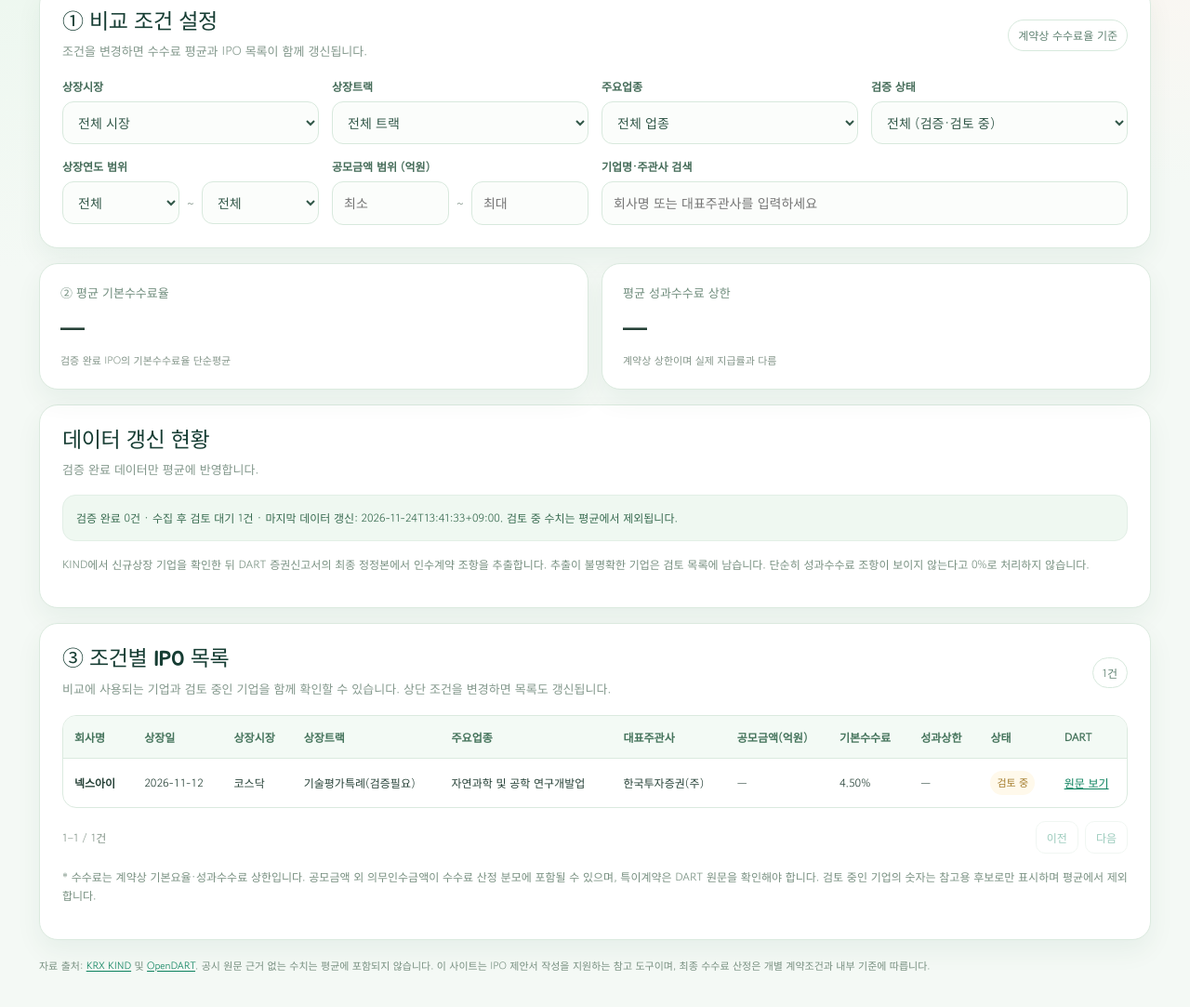
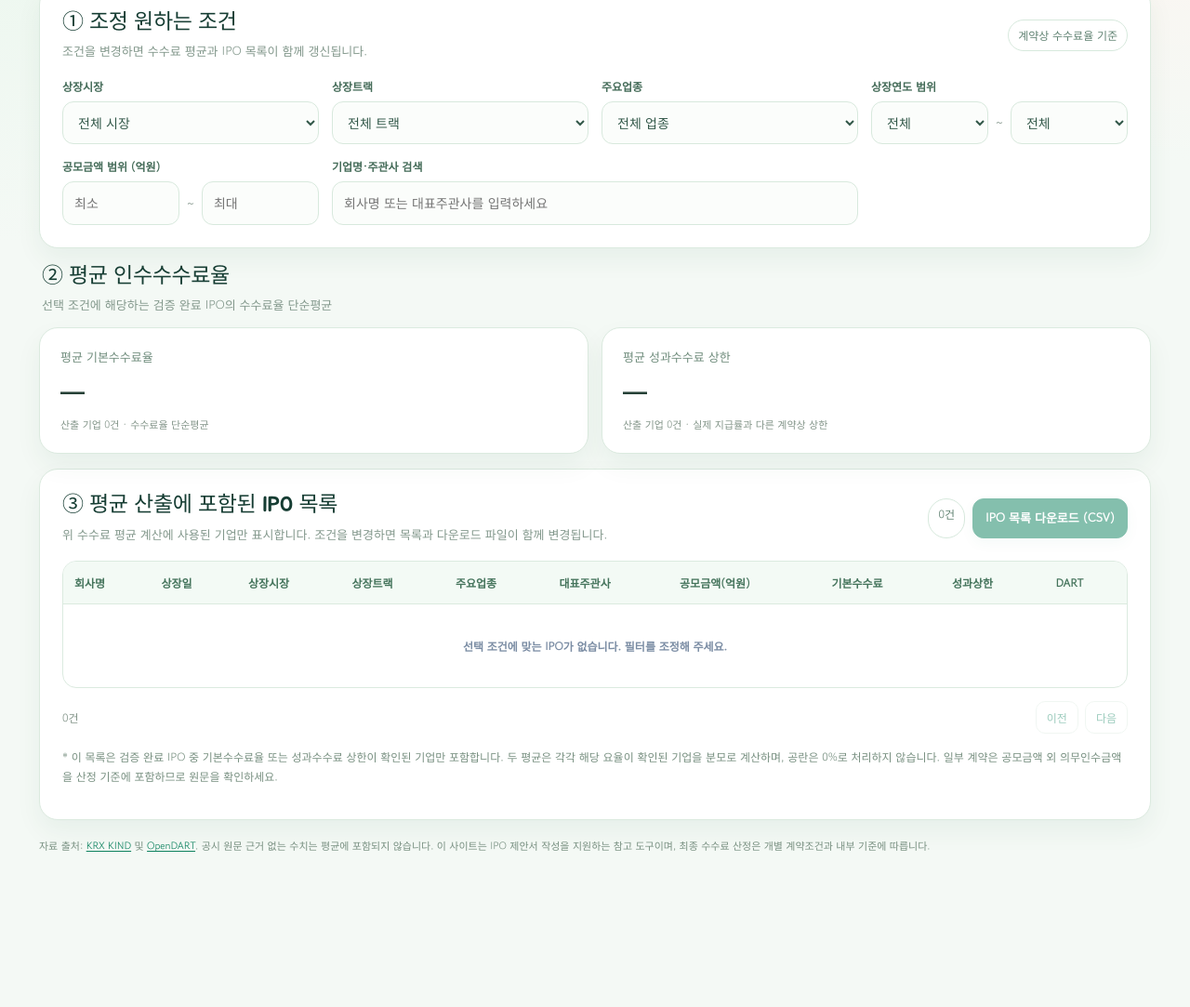
Before and after one commit to juyeong0379/ipo-fee-dashboard, a plain HTML site: page docs/index.html in a window 1280 px wide. Shown: the part 279-1362 px from the top of the page at 93% size. After the commit the page ends 1263 px from the top, so only its background shows below. Drawn offline with Linux system fonts and the light colour scheme.

Commit message:
ux: streamline to conditions, fee averages, and exact contributing IPO list with one CSV export

```diff
--- a/docs/index.html
+++ b/docs/index.html
@@ -41,6 +41,9 @@ footer{color:#8090a6;font-size:11px;line-height:1.8;padding-top:2px}
 @media(max-width:900px){.filters{grid-template-columns:repeat(2,1fr)}.chartwrap{grid-template-columns:1fr}.stats{grid-template-columns:1fr 1fr}}
 @media(max-width:600px){main{padding:23px 13px 50px}header .inner{padding:13px}.hero{display:block}.headactions{justify-content:start;margin-top:15px}.filters{grid-template-columns:1fr}.searchwide{grid-column:auto}.stats{grid-template-columns:1fr}section{padding:18px}.brand .pill{display:none}h1{font-size:26px}}
 
+.result-heading{margin:4px 0 13px 3px}.result-heading h2{margin:0 0 4px}.result-heading .sectionhint{margin:0 0 2px}
+.btn:disabled{opacity:.5;cursor:not-allowed}
+@media(max-width:700px){.topline{flex-wrap:wrap}.topline .headactions{width:100%;justify-content:space-between}}
 /* Matching the user's existing IB Daily Briefing design system:
    pale mint background, Jua/Gowun Dodum typography and green category pills. */
 :root{--navy:#163d33;--blue:#0b815d;--ink:#264137;--muted:#7a8d82;--border:#dbeadf;--bg:#f4f9f5;--mint:#e5f3e8;--green:#0b815d;--soft:#eff8f1;--shadow:0 12px 28px rgba(21,78,53,.06);font-family:'Gowun Dodum','Apple SD Gothic Neo','Malgun Gothic',sans-serif}
@@ -86,37 +89,34 @@ thead{background:#f3faf5}th{color:#45745c}tbody tr:hover{background:#f7fbf8}
 <header><div class="inner"><div class="brand"><span class="logo">IB</span><span>IB Intelligence</span><span class="pill">IPO FEE MONITORING</span></div><span id="sync" class="meta">데이터 확인 중</span></div></header>
 <main>
 <div class="hero"><div><h1>IPO Fee Benchmark</h1><p class="sub">상장제안서 수수료 산정을 위한 유사 IPO 계약조건 비교 대시보드</p></div>
-<div class="headactions"><a class="btn" href="ipo_master.csv" target="_blank" rel="noopener">검증 DB (CSV)</a><button class="btn" id="download">필터 결과 CSV</button><button class="btn primary" id="reset">조건 초기화</button></div></div>
+<div class="headactions"><button class="btn primary" id="reset">조건 초기화</button></div></div>
 <nav class="quick-market" aria-label="상장시장 빠른 선택"><span class="quick-market-label">MARKET VIEW</span><button type="button" class="market-tab active" data-market="">전체 IPO</button><button type="button" class="market-tab" data-market="코스피">코스피</button><button type="button" class="market-tab" data-market="코스닥">코스닥</button></nav>
-<section><div class="topline"><div><h2>① 비교 조건 설정</h2><div class="sectionhint">조건을 변경하면 수수료 평균과 IPO 목록이 함께 갱신됩니다.</div></div><span class="pill">계약상 수수료율 기준</span></div>
+<section><div class="topline"><div><h2>① 조정 원하는 조건</h2><div class="sectionhint">조건을 변경하면 수수료 평균과 IPO 목록이 함께 갱신됩니다.</div></div><span class="pill">계약상 수수료율 기준</span></div>
 <div class="filters">
 <div class="field"><label for="market">상장시장</label><select id="market"><option value="">전체 시장</option><option>코스닥</option><option>코스피</option></select></div>
 <div class="field"><label for="track">상장트랙</label><select id="track"><option value="">전체 트랙</option></select></div>
 <div class="field"><label for="industry">주요업종</label><select id="industry"><option value="">전체 업종</option></select></div>
-<div class="field"><label for="state">검증 상태</label><select id="state"><option value="">전체 (검증·검토 중)</option><option value="approved">검증 완료</option><option value="pending">검토 중</option></select></div>
+
 <div class="field"><label for="yearFrom">상장연도 범위</label><div class="range"><select id="yearFrom"></select><span>~</span><select id="yearTo"></select></div></div>
 <div class="field"><label for="amountMin">공모금액 범위 (억원)</label><div class="range"><input id="amountMin" type="number" min="0" step="10" placeholder="최소"><span>~</span><input id="amountMax" type="number" min="0" step="10" placeholder="최대"></div></div>
 <div class="field searchwide"><label for="search">기업명·주관사 검색</label><input id="search" placeholder="회사명 또는 대표주관사를 입력하세요"></div>
 </div></section>
-<div class="stats"><div class="metric"><span>② 평균 기본수수료율</span><strong id="baseMean" class="empty">—</strong><small>검증 완료 IPO의 기본수수료율 단순평균</small></div>
-<div class="metric"><span>평균 성과수수료 상한</span><strong id="perfMean" class="empty">—</strong><small>계약상 상한이며 실제 지급률과 다름</small></div>
+<div class="result-heading"><h2>② 평균 인수수수료율</h2><p class="sectionhint">선택 조건에 해당하는 검증 완료 IPO의 수수료율 단순평균</p></div>
+<div class="stats"><div class="metric"><span>평균 기본수수료율</span><strong id="baseMean" class="empty">—</strong><small id="baseSample">산출 가능한 IPO 0건</small></div>
+<div class="metric"><span>평균 성과수수료 상한</span><strong id="perfMean" class="empty">—</strong><small id="perfSample">산출 가능한 IPO 0건 · 실제 지급률과 다름</small></div>
 </div>
-<section><div class="topline"><div><h2>데이터 갱신 현황</h2><div class="sectionhint">검증 완료 데이터만 평균에 반영합니다.</div></div></div>
-<div class="statusline" id="statusmessage">원본 DB 및 검토 목록을 불러오는 중입니다.</div>
-<p class="note">KIND에서 신규상장 기업을 확인한 뒤 DART 증권신고서의 최종 정정본에서 인수계약 조항을 추출합니다. 추출이 불명확한 기업은 검토 목록에 남습니다. 단순히 성과수수료 조항이 보이지 않는다고 0%로 처리하지 않습니다.</p>
-</section>
-<section><div class="topline"><div><h2>③ 조건별 IPO 목록</h2><p class="sectionhint">비교에 사용되는 기업과 검토 중인 기업을 함께 확인할 수 있습니다. 상단 조건을 변경하면 목록도 갱신됩니다.</p></div><span id="numRecords" class="pill">0건</span></div>
-<div class="tablewrap"><table><thead><tr><th>회사명</th><th>상장일</th><th>상장시장</th><th>상장트랙</th><th>주요업종</th><th>대표주관사</th><th>공모금액(억원)</th><th>기본수수료</th><th>성과상한</th><th>상태</th><th>DART</th></tr></thead><tbody id="tbody"><tr><td colspan="11" style="text-align:center;color:#71839e;padding:35px">데이터를 불러오는 중입니다.</td></tr></tbody></table></div>
+<section><div class="topline"><div><h2>③ 평균 산출에 포함된 IPO 목록</h2><p class="sectionhint">위 수수료 평균 계산에 사용된 기업만 표시합니다. 조건을 변경하면 목록과 다운로드 파일이 함께 변경됩니다.</p></div><div class="headactions"><span id="numRecords" class="pill">0건</span><button class="btn primary" id="download">IPO 목록 다운로드 (CSV)</button></div></div>
+<div class="tablewrap"><table><thead><tr><th>회사명</th><th>상장일</th><th>상장시장</th><th>상장트랙</th><th>주요업종</th><th>대표주관사</th><th>공모금액(억원)</th><th>기본수수료</th><th>성과상한</th><th>DART</th></tr></thead><tbody id="tbody"><tr><td colspan="10" style="text-align:center;color:#71839e;padding:35px">데이터를 불러오는 중입니다.</td></tr></tbody></table></div>
 <div class="tablefoot"><span id="pageinfo">—</span><div class="pager"><button id="prev" disabled>이전</button><button id="next" disabled>다음</button></div></div>
-<p class="note">* 수수료는 계약상 기본요율·성과수수료 상한입니다. 공모금액 외 의무인수금액이 수수료 산정 분모에 포함될 수 있으며, 특이계약은 DART 원문을 확인해야 합니다. 검토 중인 기업의 숫자는 참고용 후보로만 표시하며 평균에서 제외합니다.</p>
+<p class="note">* 이 목록은 검증 완료 IPO 중 기본수수료율 또는 성과수수료 상한이 확인된 기업만 포함합니다. 두 평균은 각각 해당 요율이 확인된 기업을 분모로 계산하며, 공란은 0%로 처리하지 않습니다. 일부 계약은 공모금액 외 의무인수금액을 산정 기준에 포함하므로 원문을 확인하세요.</p>
 </section>
 <footer>자료 출처: <a href="https://kind.krx.co.kr/listinvstg/listingcompany.do?method=searchListingTypeMain" target="_blank" rel="noopener">KRX KIND</a> 및 <a href="https://opendart.fss.or.kr/" target="_blank" rel="noopener">OpenDART</a>. 공시 원문 근거 없는 수치는 평균에 포함되지 않습니다. 이 사이트는 IPO 제안서 작성을 지원하는 참고 도구이며, 최종 수수료 산정은 개별 계약조건과 내부 기준에 따릅니다.</footer>
 </main><script>
 (function(){
 "use strict";
-var approved=[],pending=[],all=[],filtered=[],page=1,perPage=15,updated=null;
+var approved=[],all=[],filtered=[],page=1,perPage=15,updated=null;
 var el=function(x){return document.getElementById(x)};
-var controls=["market","track","industry","state","yearFrom","yearTo","amountMin","amountMax","search"];
+var controls=["market","track","industry","yearFrom","yearTo","amountMin","amountMax","search"];
 function safe(s){return String(s==null?"":s).replace(/[&<>"']/g,function(c){return {"&":"&amp;","<":"&lt;",">":"&gt;",'"':"&quot;","'":"&#39;"}[c]})}
 function number(x){if(x===null||x===undefined||String(x).trim()==="")return null;var n=Number(String(x).replace(/,/g,""));return Number.isFinite(n)?n:null}
 function format(x){return x===null?"—":x.toLocaleString("ko-KR",{maximumFractionDigits:2})}
@@ -133,8 +133,6 @@ var year=Number((r.listing_date||"").slice(0,4)),amt=number(r.offering_amount_10
 if(el("market").value&&r.market!==el("market").value)return false;
 if(el("track").value&&r.listing_track!==el("track").value)return false;
 if(el("industry").value&&r.industry!==el("industry").value)return false;
-if(el("state").value==="approved"&&!isApproved(r))return false;
-if(el("state").value==="pending"&&isApproved(r))return false;
 if(yearFrom!==null&&year<yearFrom)return false;
 if(yearTo!==null&&year>yearTo)return false;
 if(min!==null&&(amt===null||amt<min))return false;
@@ -142,29 +140,40 @@ if(max!==null&&(amt===null||amt>max))return false;
 if(search&&(r.company_name+" "+r.lead_underwriter_1+" "+r.lead_underwriter_2).toLowerCase().indexOf(search)<0)return false;
 return true;
 });page=1;document.querySelectorAll(".market-tab").forEach(function(btn){btn.classList.toggle("active",btn.getAttribute("data-market")===el("market").value)});render()}
-function render(){var verified=filtered.filter(isApproved),base=avg(verified,"base_fee_pct"),perf=avg(verified,"performance_fee_cap_pct");
-el("baseMean").textContent=base===null?"—":base.toFixed(2)+"%";el("perfMean").textContent=perf===null?"—":perf.toFixed(2)+"%";el("numRecords").textContent=filtered.length+"건";
+function render(){var base=avg(filtered,"base_fee_pct"),perf=avg(filtered,"performance_fee_cap_pct");
+var baseCount=filtered.filter(function(r){return validRate(r.base_fee_pct)!==null}).length;
+var perfCount=filtered.filter(function(r){return validRate(r.performance_fee_cap_pct)!==null}).length;
+el("baseMean").textContent=base===null?"—":base.toFixed(2)+"%";el("perfMean").textContent=perf===null?"—":perf.toFixed(2)+"%";
+el("baseSample").textContent="산출 기업 "+baseCount+"건 · 수수료율 단순평균";
+el("perfSample").textContent="산출 기업 "+perfCount+"건 · 실제 지급률과 다른 계약상 상한";
+el("numRecords").textContent=filtered.length+"건";el("download").disabled=!filtered.length;
 var start=(page-1)*perPage,part=filtered.slice(start,start+perPage),td=part.map(function(r){
-var approved=isApproved(r),link=/^https:\/\/dart\.fss\.or\.kr\//.test(r.source_url||"")?'<a href="'+safe(r.source_url)+'" target="_blank" rel="noopener">원문 보기</a>':"—";
-return '<tr><td>'+safe(r.company_name||"—")+'</td><td class="mono">'+safe(r.listing_date||"—")+'</td><td>'+safe(r.market||"—")+'</td><td>'+safe(r.listing_track||"—")+'</td><td>'+safe(r.industry||"—")+'</td><td>'+safe([r.lead_underwriter_1,r.lead_underwriter_2].filter(Boolean).join(", ")||"—")+'</td><td class="mono">'+format(number(r.offering_amount_100m))+'</td><td class="mono">'+(validRate(r.base_fee_pct)===null?"—":validRate(r.base_fee_pct).toFixed(2)+"%")+'</td><td class="mono">'+(validRate(r.performance_fee_cap_pct)===null?"—":validRate(r.performance_fee_cap_pct).toFixed(2)+"%")+'</td><td><span class="tag'+(approved?"":" pending")+'">'+(approved?"검증 완료":"검토 중")+'</span></td><td>'+link+'</td></tr>'}).join("");
-el("tbody").innerHTML=td||'<tr><td colspan="11" style="padding:35px;text-align:center;color:#7b8da4">선택 조건에 맞는 IPO가 없습니다. 필터를 조정해 주세요.</td></tr>';
+var link=/^https:\/\/dart\.fss\.or\.kr\//.test(r.source_url||"")?'<a href="'+safe(r.source_url)+'" target="_blank" rel="noopener">원문 보기</a>':"—";
+return '<tr><td>'+safe(r.company_name||"—")+'</td><td class="mono">'+safe(r.listing_date||"—")+'</td><td>'+safe(r.market||"—")+'</td><td>'+safe(r.listing_track||"—")+'</td><td>'+safe(r.industry||"—")+'</td><td>'+safe([r.lead_underwriter_1,r.lead_underwriter_2].filter(Boolean).join(", ")||"—")+'</td><td class="mono">'+format(number(r.offering_amount_100m))+'</td><td class="mono">'+(validRate(r.base_fee_pct)===null?"—":validRate(r.base_fee_pct).toFixed(2)+"%")+'</td><td class="mono">'+(validRate(r.performance_fee_cap_pct)===null?"—":validRate(r.performance_fee_cap_pct).toFixed(2)+"%")+'</td><td>'+link+'</td></tr>'}).join("");
+el("tbody").innerHTML=td||'<tr><td colspan="10" style="padding:35px;text-align:center;color:#7b8da4">선택 조건에 맞는 IPO가 없습니다. 필터를 조정해 주세요.</td></tr>';
 el("pageinfo").textContent=filtered.length?(start+1)+"–"+Math.min(start+perPage,filtered.length)+" / "+filtered.length+"건":"0건";
 el("prev").disabled=page===1;el("next").disabled=page*perPage>=filtered.length;
-el("statusmessage").textContent="검증 완료 "+approvedCount()+"건 · 수집 후 검토 대기 "+pending.length+"건 · 마지막 데이터 갱신: "+(updated||"확인 전")+". 검토 중 수치는 평균에서 제외됩니다.";
 }
-function approvedCount(){return approved.length}
-function downloadCsv(){var fields=[["company_name","회사명"],["listing_date","상장일"],["market","상장시장"],["listing_track","상장트랙"],["industry","업종"],["lead_underwriter_1","대표주관사 1"],["lead_underwriter_2","대표주관사 2"],["offering_amount_100m","공모금액(억원)"],["base_fee_pct","기본수수료(%)"],["performance_fee_cap_pct","성과수수료 상한(%)"],["verification_status","검증상태"],["source_url","DART"]];var quote=function(x){return '"'+String(x==null?"":x).replace(/"/g,'""')+'"'};var csv="\uFEFF"+fields.map(function(f){return quote(f[1])}).join(",")+"\r\n"+filtered.map(function(r){return fields.map(function(f){return quote(r[f[0]])}).join(",")}).join("\r\n");var link=document.createElement("a");link.href=URL.createObjectURL(new Blob([csv],{type:"text/csv;charset=utf-8"}));link.download="ipo_fee_filtered.csv";document.body.appendChild(link);link.click();link.remove();setTimeout(function(){URL.revokeObjectURL(link.href)},500)}
+function downloadCsv(){var fields=[["company_name","회사명"],["listing_date","상장일"],["market","상장시장"],["listing_track","상장트랙"],["industry","업종"],["lead_underwriter_1","대표주관사 1"],["lead_underwriter_2","대표주관사 2"],["offering_amount_100m","공모금액(억원)"],["base_fee_pct","기본수수료(%)"],["performance_fee_cap_pct","성과수수료 상한(%)"],["source_url","DART"]];var quote=function(x){return '"'+String(x==null?"":x).replace(/"/g,'""')+'"'};var csv="\uFEFF"+fields.map(function(f){return quote(f[1])}).join(",")+"\r\n"+filtered.map(function(r){return fields.map(function(f){return quote(r[f[0]])}).join(",")}).join("\r\n");var link=document.createElement("a");link.href=URL.createObjectURL(new Blob([csv],{type:"text/csv;charset=utf-8"}));link.download="IPO_평균수수료_산출대상_목록.csv";document.body.appendChild(link);link.click();link.remove();setTimeout(function(){URL.revokeObjectURL(link.href)},500)}
 document.querySelectorAll(".market-tab").forEach(function(btn){btn.addEventListener("click",function(){el("market").value=btn.getAttribute("data-market");filter()})});
 controls.forEach(function(id){el(id).addEventListener(["search","amountMin","amountMax"].includes(id)?"input":"change",filter)});
 el("prev").addEventListener("click",function(){if(page>1){page--;render()}});
 el("next").addEventListener("click",function(){if(page*perPage<filtered.length){page++;render()}});
 el("download").addEventListener("click",downloadCsv);
 el("reset").addEventListener("click",function(){controls.forEach(function(id){el(id).value=""});filter()});
-Promise.all(["data.json","review.json"].map(function(path){return fetch(path,{cache:"no-store"}).then(function(r){if(!r.ok)throw new Error(path+" HTTP "+r.status);return r.json()})})).then(function(res){
-approved=(res[0].records||[]).filter(isApproved);pending=(res[1].records||[]).filter(function(r){return !isApproved(r)});updated=res[0].updated_at||res[1].updated_at;
-var keyed=new Map();pending.forEach(function(r){keyed.set((r.stock_code||r.company_name)+"|"+r.listing_date,r)});approved.forEach(function(r){keyed.set((r.stock_code||r.company_name)+"|"+r.listing_date,r)});
-all=Array.from(keyed.values()).sort(function(a,b){return String(b.listing_date||"").localeCompare(String(a.listing_date||""))});el("sync").textContent="마지막 갱신 "+(updated||"미확인");initFilters();filter();
-}).catch(function(e){el("sync").textContent="DB 읽기 오류";el("statusmessage").textContent="데이터 파일을 불러오지 못했습니다: "+e.message;el("tbody").innerHTML='<tr><td colspan="11" style="padding:30px;text-align:center">데이터 조회에 실패했습니다. 저장소의 JSON 파일을 확인하세요.</td></tr>';});
+fetch("data.json",{cache:"no-store"}).then(function(response){
+if(!response.ok)throw new Error("data.json HTTP "+response.status);
+return response.json();
+}).then(function(data){
+approved=(data.records||[]).filter(isApproved);
+updated=data.updated_at;
+all=approved.filter(function(r){return validRate(r.base_fee_pct)!==null||validRate(r.performance_fee_cap_pct)!==null})
+  .sort(function(a,b){return String(b.listing_date||"").localeCompare(String(a.listing_date||""))});
+el("sync").textContent="마지막 데이터 갱신 "+(updated||"미확인");initFilters();filter();
+}).catch(function(e){
+el("sync").textContent="DB 읽기 오류";
+el("tbody").innerHTML='<tr><td colspan="10" style="padding:30px;text-align:center">데이터 조회 실패: '+safe(e.message)+'</td></tr>';
+});
 })();
 </script></body><!-- Deployment verified against GitHub Pages configuration -->
 </html>
```
